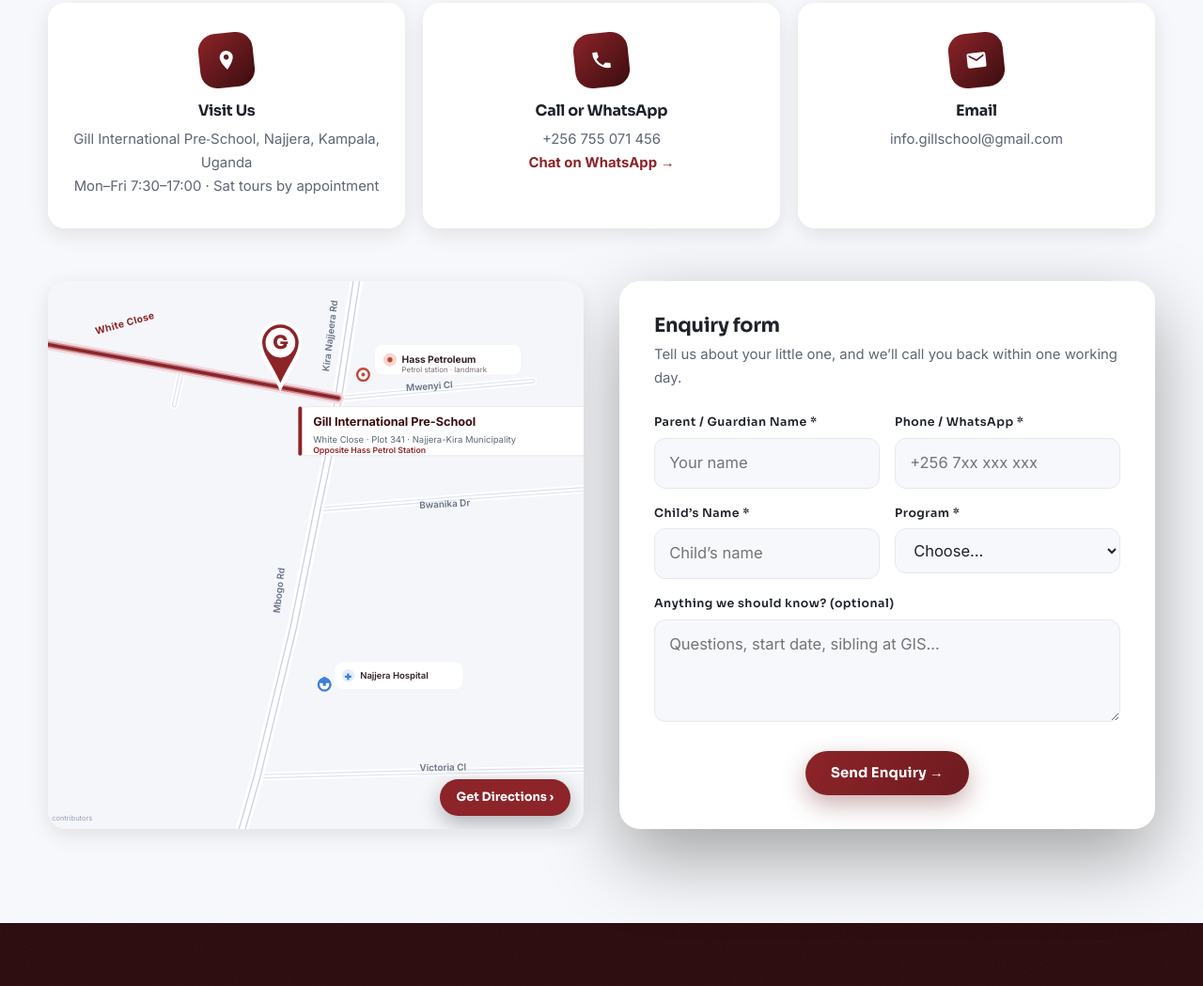
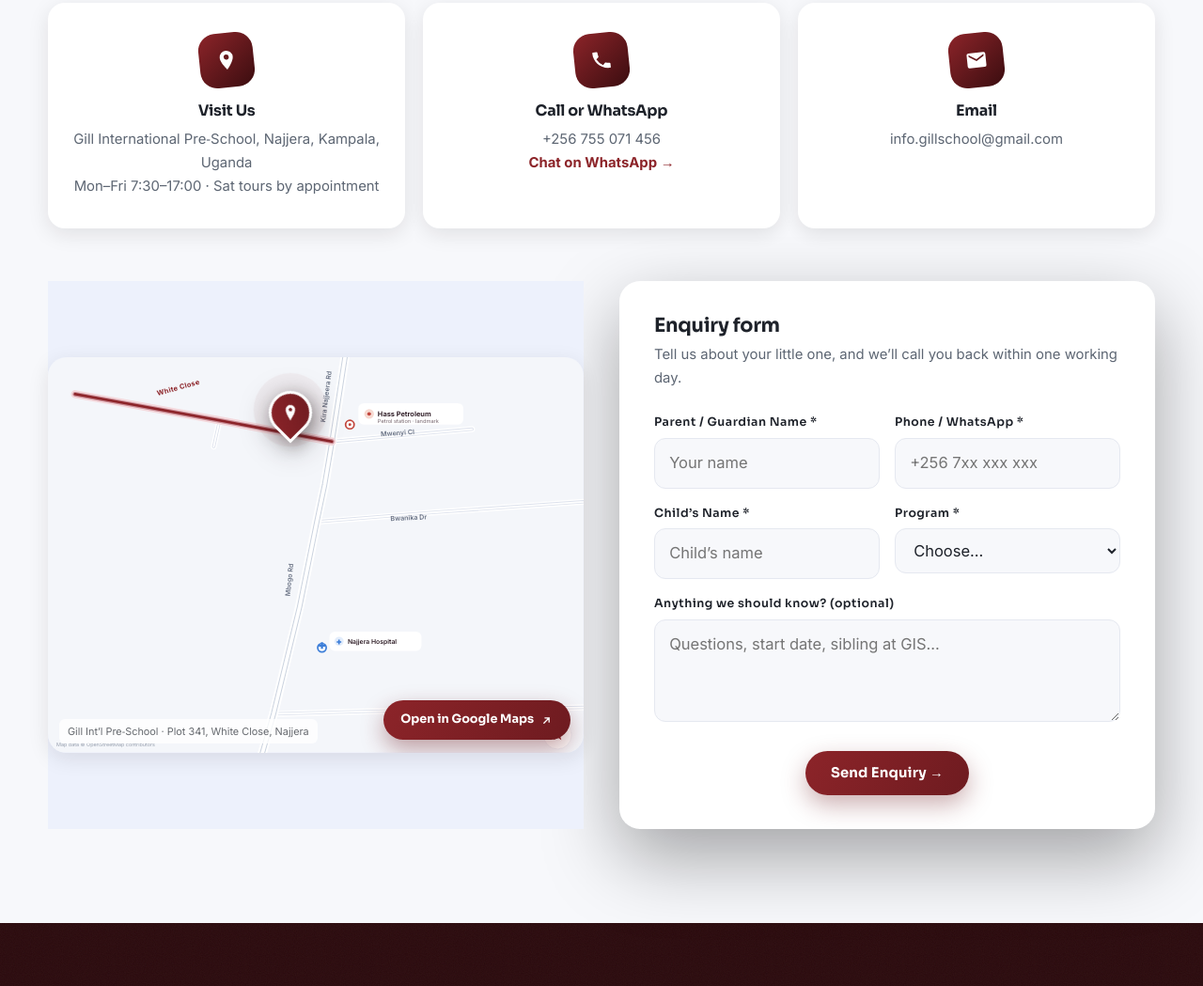
Before and after one commit to iscorockie/Gill-International-School, a plain HTML site: page preschool/index.html in a window 1280 px wide. Shown: the part 7679-8728 px from the top of the page at 94% size. Drawn offline with Linux system fonts and the light colour scheme.

Commit message:
Preschool map rebuilt as main-campus map card; login CTA gets register join photo treatment
- preschool #contact map: flat full-bleed SVG block replaced by the index map
  component: framed .map-box (20px radius + shadow), vector map as .map-img,
  animated .map-pin (pinpulse ring) at the White Close plot, gradient
  'Open in Google Maps' chip and white .map-credit chip; stale .pulse and
  .dirs CSS removed, reduced-motion guard now stills .map-pin::before
- login: .join band swaps flat gradient for the register photo treatment,
  maroon veil over images/campus-community.jpg with the existing radial
  glows and noise grain

Co-authored-by: arena-agent <297053741+arena-agent@users.noreply.github.com>

```diff
--- a/preschool/index.html
+++ b/preschool/index.html
@@ -128,7 +128,7 @@ body.nav-open .burger span:nth-child(3){transform:translateY(-8px) rotate(-45deg
 .rv.r{transform:translateX(36px)}
 .rv.z{transform:scale(.92)}
 .rv.in{opacity:1;transform:none}
-@media(prefers-reduced-motion:reduce){.rv{opacity:1;transform:none;transition:none}.marquee .track,.orbit .ring,.badge,.shard,.scrollcue span{animation:none}}
+@media(prefers-reduced-motion:reduce){.rv{opacity:1;transform:none;transition:none}.marquee .track,.orbit .ring,.badge,.map-pin::before,.shard,.scrollcue span{animation:none}.map-pin::before{opacity:0}}
 
 /* ---------- about ---------- */
 .split{display:grid;grid-template-columns:1fr 1fr;gap:4rem;align-items:center;position:relative;z-index:1}
@@ -358,8 +358,18 @@ details.box .inner li::before{content:"—";position:absolute;left:0;color:var(-
 .cc a:hover{color:var(--maroon)}
 .contact-split{display:grid;grid-template-columns:1fr 1fr;gap:2.4rem;margin-top:3.5rem;align-items:stretch;position:relative;z-index:1}
 @media(max-width:960px){.contact-split{grid-template-columns:1fr}}
-.map{border-radius:20px;overflow:hidden;box-shadow:var(--shadow-s);min-height:380px;position:relative}
-.map iframe{position:absolute;inset:0;width:100%;height:100%;border:0}
+.map{position:relative;display:flex;align-items:center;background:var(--peri-l)}
+.map-box{position:relative;width:100%;border-radius:20px;overflow:hidden;box-shadow:var(--shadow-s);background:var(--peri-l)}
+.map-img{width:100%;height:auto;display:block}
+.map-pin{position:absolute;left:45.27%;top:19.36%;transform:translate(-50%,-100%);z-index:3;display:block;filter:drop-shadow(0 8px 14px rgba(30,20,22,.35));transition:transform .25s}
+.map-pin:hover{transform:translate(-50%,-100%) scale(1.1)}
+.map-pin::before{content:"";position:absolute;left:50%;top:44%;width:52px;height:52px;border-radius:50%;background:rgba(140,36,41,.35);transform:translate(-50%,-50%) scale(.6);animation:pinpulse 2s ease-out infinite;z-index:-1}
+@keyframes pinpulse{0%{transform:translate(-50%,-50%) scale(.55);opacity:.85}70%{transform:translate(-50%,-50%) scale(1.7);opacity:0}100%{opacity:0}}
+.pin-head{width:46px;height:46px;border-radius:50% 50% 50% 0;transform:rotate(-45deg);background:linear-gradient(120deg,var(--maroon),var(--maroon-2));display:grid;place-items:center;border:3px solid #fff;box-shadow:0 6px 16px rgba(30,20,22,.28)}
+.pin-head svg{transform:rotate(45deg);width:22px;height:22px;fill:#fff}
+.map-open{position:absolute;right:14px;bottom:14px;z-index:3;display:inline-flex;align-items:center;gap:.45rem;background:linear-gradient(120deg,var(--maroon),var(--maroon-2));color:#fff;font-family:var(--fd);font-weight:700;font-size:.8rem;padding:.62rem 1.15rem;border-radius:999px;box-shadow:0 10px 24px rgba(110,27,32,.4);transition:.25s}
+.map-open:hover{transform:translateY(-2px);color:#fff;box-shadow:0 14px 30px rgba(110,27,32,.5)}
+.map-credit{position:absolute;left:12px;bottom:10px;z-index:3;font-size:.68rem;color:rgba(30,34,42,.68);background:rgba(255,255,255,.78);padding:.22rem .55rem;border-radius:6px}
 
 /* ---------- footer ---------- */
 footer{background:var(--deep-2);color:#CDB4B5;position:relative;overflow:hidden}
@@ -391,8 +401,6 @@ footer .base .wrap{display:flex;justify-content:space-between;gap:1rem;flex-wrap
 #programs .stage .ages{background:var(--peri-l)}
 
 /* ---------- portal CTA + map directions ---------- */
-.map .dirs{position:absolute;right:14px;bottom:14px;z-index:2;background:var(--maroon);color:#fff;font-family:var(--fd);font-weight:700;font-size:.8rem;padding:.55rem 1.1rem;border-radius:999px;box-shadow:0 8px 22px rgba(0,0,0,.28);transition:.25s}
-.map .dirs:hover{transform:translateY(-2px);background:var(--maroon-2)}
 .acct{display:grid;gap:.75rem;margin-top:1.4rem}
 .acct .btn{width:100%;justify-content:center}
 a.btn{text-decoration:none}
@@ -417,9 +425,6 @@ a.btn{text-decoration:none}
 .nav-links a.btn.gh:hover,.nav-links .btn.gh:hover,
 .links a.btn.gh:hover,.links .btn.gh:hover{color:#fff!important}
 
-.pulse{animation:pulse 2.4s ease-out infinite;transform-origin:center;transform-box:fill-box}
-@keyframes pulse{0%{transform:scale(.55);opacity:.75}70%{transform:scale(1.6);opacity:0}100%{transform:scale(1.6);opacity:0}}
-@media(prefers-reduced-motion:reduce){.pulse{animation:none}}
 
 /* ---------- staff (leadership + administration) ---------- */
 .staff-grid{display:grid;grid-template-columns:repeat(4,1fr);gap:1.2rem;position:relative;z-index:1}
@@ -631,7 +636,9 @@ a.btn{text-decoration:none}
       <div class="cc rv"><div class="ic"><svg viewBox="0 0 24 24"><path d="M20 4H4a2 2 0 0 0-2 2v12a2 2 0 0 0 2 2h16a2 2 0 0 0 2-2V6a2 2 0 0 0-2-2zm0 4-8 5-8-5V6l8 5 8-5v2z"/></svg></div><h3>Email</h3><a href="mailto:info.gillschool@gmail.com">info.gillschool@gmail.com</a></div>
     </div>
     <div class="contact-split">
-      <div class="map rv l"><svg xmlns="http://www.w3.org/2000/svg" viewBox="0 0 1000 738" role="img" aria-label="Static map showing Gill International Pre-School at White Close, Plot 341, Najjera-Kira Municipality, opposite Hass Petrol Station" preserveAspectRatio="xMidYMid slice" style="position:absolute;inset:0;width:100%;height:100%">
+      <div class="map rv l">
+        <div class="map-box">
+        <svg class="map-img" xmlns="http://www.w3.org/2000/svg" viewBox="0 0 1000 738" role="img" aria-label="Map of Najjera, Kampala showing Gill International Pre-School at White Close, Plot 341, Najjera-Kira Municipality, opposite Hass Petrol Station">
 <rect width="1000" height="738" fill="#F4F6FA"/>
 <polyline points="387.1,786.5 461.1,794.6 679.0,818.1" fill="none" stroke="#FFFFFF" stroke-width="11" stroke-linecap="round" stroke-linejoin="round" />
 <polyline points="387.1,786.5 461.1,794.6 679.0,818.1" fill="none" stroke="#DCE1EC" stroke-width="6" stroke-linecap="round" stroke-linejoin="round" />
@@ -666,13 +673,17 @@ a.btn{text-decoration:none}
 <circle cx="511.9" cy="542.6" r="8" fill="#fff" stroke="#3B7DD8" stroke-width="3"/>
 <path d="M505.9 536.6 h4 v-4 h4 v4 h4 v4 h-4 v4 h-4 v-4 h-4 z" fill="#3B7DD8"/>
 <g transform="translate(525.9 530.6)"><rect x="0" y="-18" width="172" height="36" rx="10" fill="#fff" opacity=".96"/><circle cx="18" cy="0" r="8.5" fill="#E3EDFB"/><path d="M-5 0 h3.2 v-3.2 h3.2 v3.2 h3.2 v3.2 h-3.2 v3.2 h-3.2 v-3.2 h-3.2 z" transform="translate(18 0) scale(.9)" fill="#3B7DD8"/><text x="34" y="4.5" font-family="Inter,Arial,sans-serif" font-size="12" font-weight="600" fill="#33222B">Najjera Hospital</text></g>
-<circle class="pulse" cx="452.7" cy="142.9" r="14" fill="none" stroke="#8C2429" stroke-width="2" opacity=".6"/>
-<g transform="translate(452.7 142.9)"><path d="M0 0 C-13 -30 -27 -44 -27 -60 a27 27 0 1 1 54 0 C27 -44 13 -30 0 0 Z" fill="#8C2429" stroke="#fff" stroke-width="5"/><circle cx="0" cy="-60" r="20" fill="#fff"/><text x="0" y="-52" text-anchor="middle" font-family="Sora,Inter,Arial,sans-serif" font-weight="800" font-size="25" fill="#8C2429">G</text></g>
-<g transform="translate(476.7 168.9)"><rect x="0" y="0" width="430" height="66" rx="12" fill="#fff" stroke="#E9E2E7" opacity=".98"/><rect x="0" y="0" width="5" height="66" rx="2.5" fill="#8C2429"/><text x="20" y="26" font-family="Inter,Arial,sans-serif" font-size="16" font-weight="800" fill="#3B0D10">Gill International Pre-School</text><text x="20" y="48" font-family="Inter,Arial,sans-serif" font-size="12" fill="#5D6673">White Close &#183; Plot 341 &#183; Najjera-Kira Municipality</text><text x="20" y="62" font-family="Inter,Arial,sans-serif" font-size="11" font-weight="600" fill="#8C2429">Opposite Hass Petrol Station</text></g>
 <g transform="translate(952 706)"><circle r="26" fill="#fff" stroke="#E4E7F0"/><path d="M0 -16 L7 9 L0 4 L-7 9 Z" fill="#8C2429"/><text y="-30" text-anchor="middle" font-family="Inter,Arial,sans-serif" font-size="11" font-weight="700" fill="#5D6673">N</text></g>
 <text x="16" y="726" font-family="Inter,Arial,sans-serif" font-size="9.5" fill="#98A0AF">Map data &#169; OpenStreetMap contributors</text>
 </svg>
-      <a class="dirs" href="https://www.openstreetmap.org/?mlat=0.376236%26mlon=32.625021%23map=17/0.37624/32.62502" target="_blank" rel="noopener">Get Directions &rsaquo;</a></div>
+        <a class="map-pin" href="https://www.google.com/maps/search/?api=1&query=Gill+International+Pre-School+Plot+341+White+Close+Najjera+Kampala+Uganda" target="_blank" rel="noopener" aria-label="Open Gill International Pre-School, Plot 341, White Close, Najjera in Google Maps">
+          <span class="pin-head"><svg viewBox="0 0 24 24" aria-hidden="true"><path d="M12 3a5.5 5.5 0 0 0-5.5 5.5C6.5 13 12 21 12 21s5.5-8 5.5-12.5A5.5 5.5 0 0 0 12 3zm0 7.5a2 2 0 1 1 0-4 2 2 0 0 1 0 4z"/></svg></span>
+        </a>
+        <a class="map-open" href="https://www.google.com/maps/search/?api=1&query=Gill+International+Pre-School+Plot+341+White+Close+Najjera+Kampala+Uganda" target="_blank" rel="noopener">Open in Google Maps
+          <svg width="13" height="13" viewBox="0 0 24 24" fill="none" stroke="currentColor" stroke-width="2.4" stroke-linecap="round" stroke-linejoin="round"><path d="M7 17L17 7M9 7h8v8"/></svg></a>
+        <span class="map-credit">Gill Int&rsquo;l Pre&#8209;School &middot; Plot 341, White Close, Najjera</span>
+        </div>
+      </div>
       <div class="form-card rv r">
         <h3>Enquiry form</h3>
         <p class="sub">Tell us about your little one, and we&rsquo;ll call you back within one working day.</p>
```
Also changed, not shown: login.html (+1 -1 lines).
